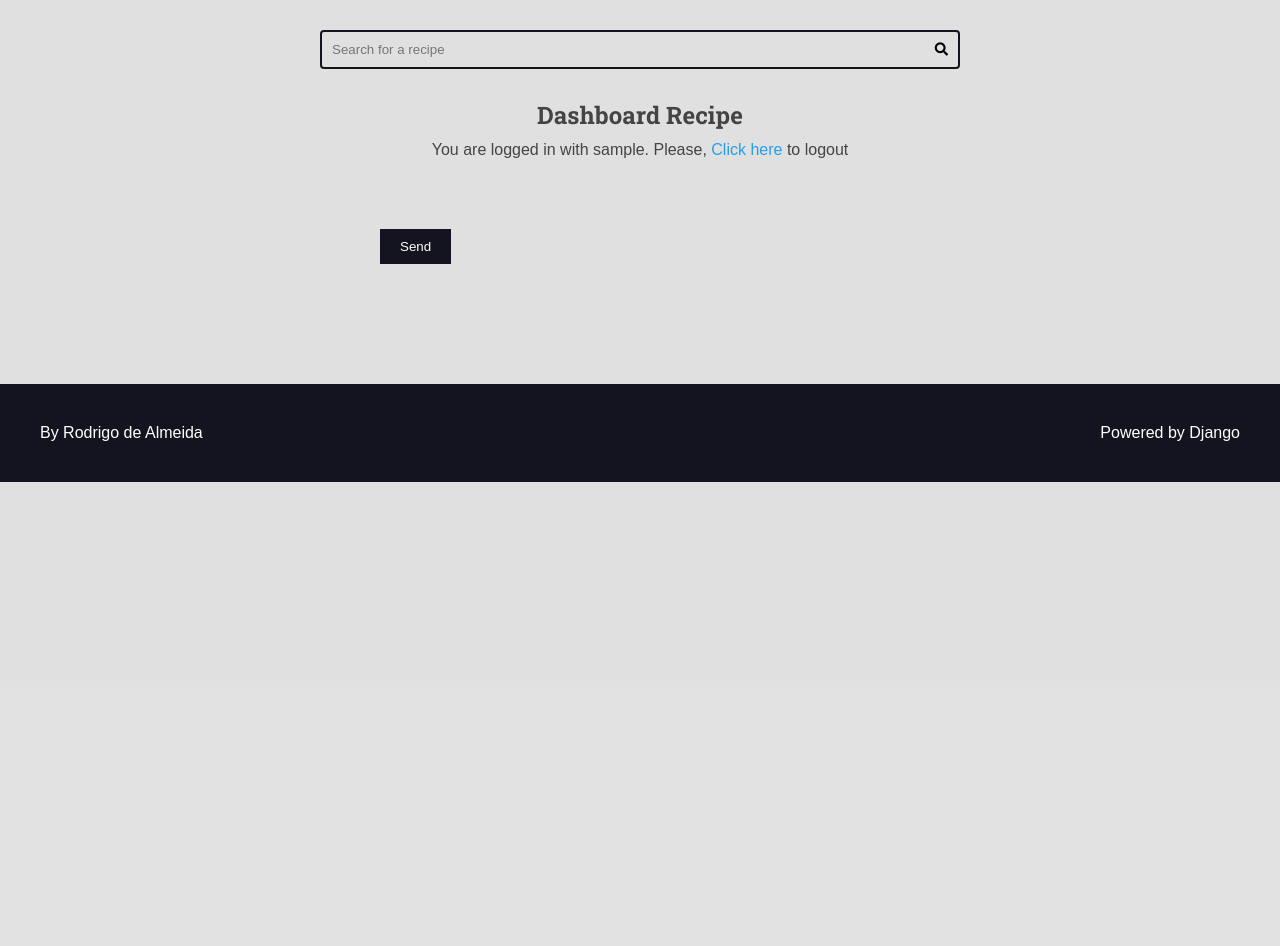
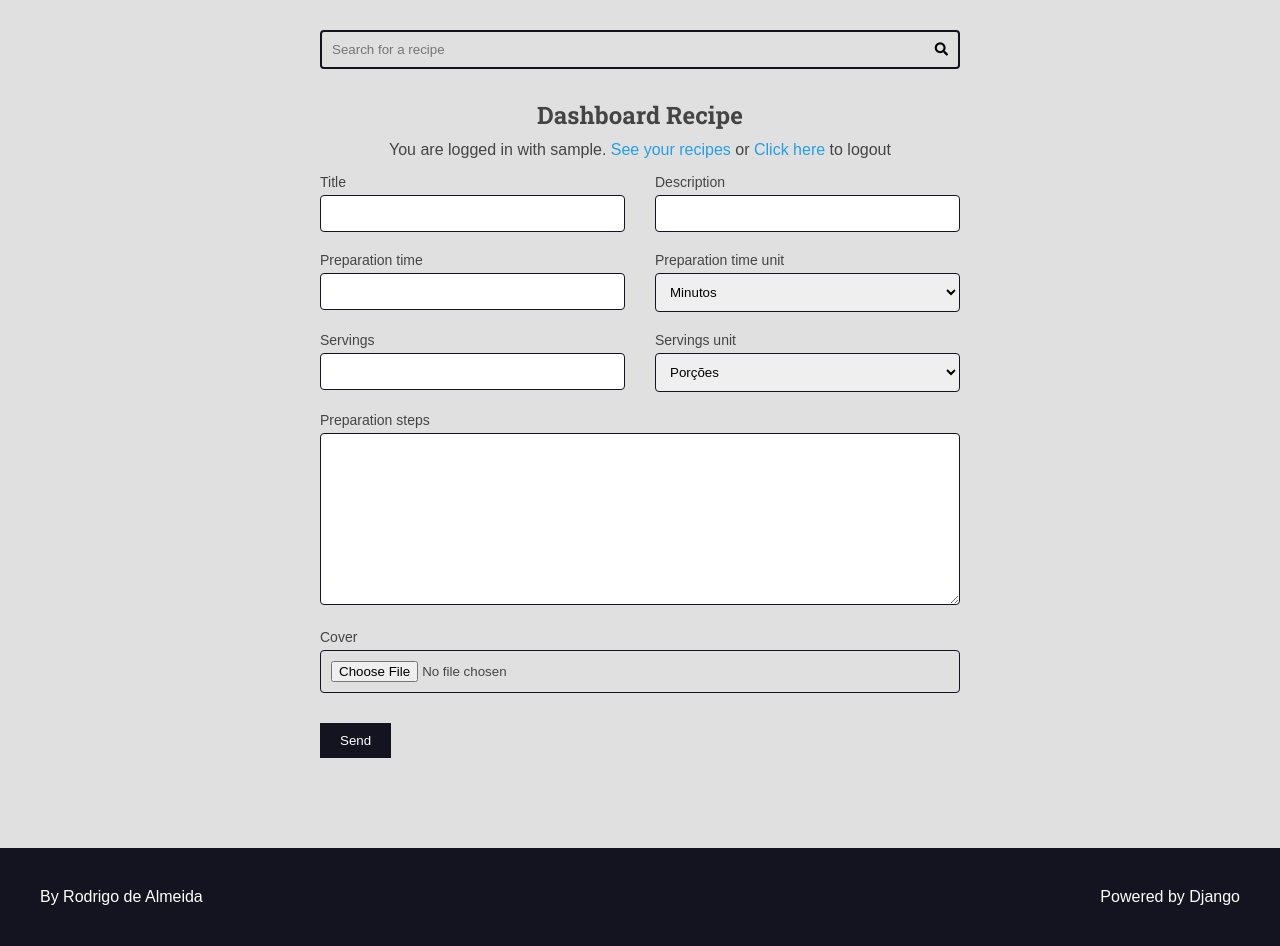
Before and after one commit to lordrodrigoo/Django, a Django app: template authors/templates/authors/pages/dashboard_recipe.html in a window 1280 px wide. Shown: the part 113-1059 px from the top of the page. Before the commit the page ends 595 px from the top, so only its background shows below. Run offline with Django 5.2, Linux system fonts and the light colour scheme; the template is opened without the code that fills it: values that come from a table or form of the project are taken from there, others are empty; the visitor is signed in with stand-in values (Sample User, id 1); parts of the project's set-up code (start-up, migrations or seed data) failed here and were passed over.

Commit message:
Ajusted form to create recipe and new field on form for provide images

```diff
--- /dev/null
+++ b/authors/forms/recipe_form.py
@@ -0,0 +1,40 @@
+from django import forms
+from recipes.models import Recipe
+from utils.django_forms import add_attr
+
+class AuthorRecipeForm(forms.ModelForm):
+    def __init__(self, *args, **kwargs):
+        super().__init__(*args, **kwargs)
+
+        add_attr(self.fields.get('preparation_steps'), 'class', 'span-2')
+
+
+
+    class Meta:
+        model = Recipe
+        fields = 'title', 'description', 'preparation_time',\
+        'preparation_time_unit', 'servings', 'servings_unit',\
+        'preparation_steps', 'cover'
+
+        widgets = {
+            'cover': forms.FileInput(
+                attrs={
+                    'class': 'span-2'
+                }
+            ),
+            'servings_unit': forms.Select(
+                choices=(
+                    ('Porções', 'Porções'),
+                    ('Pedaços', 'Pedaços'),
+                    ('Pessoas', 'Pessoas'),
+                ),
+            ),
+            'preparation_time_unit': forms.Select(
+                choices=(
+                    ('Minutos', 'Minutos'),
+                    ('Horas', 'Horas'),
+                ),
+            ),
+
+
+        }
--- a/authors/templates/authors/pages/dashboard_recipe.html
+++ b/authors/templates/authors/pages/dashboard_recipe.html
@@ -8,7 +8,7 @@
     {% include "global/partials/messages.html" %}
     {% include "authors/partials/login_message.html" %}
 
-    <div class="authors-dashboard-container">
+    <div class="left">
       {% include "global/partials/form.html" %}
 
     </div>
--- a/authors/templates/authors/partials/login_message.html
+++ b/authors/templates/authors/partials/login_message.html
@@ -1,7 +1,7 @@
 {% if request.user.is_authenticated %}
       <div class="login-message">You are logged in with
         {{ request.user.username }}.
-        Please,
+        <a href="{% url "authors:dashboard" %}">See your recipes </a> or
         <form  class='inline-form' action="{% url "authors:logout" %}" method='POST'>
           {% csrf_token %}
           <input type="hidden" name="username" value="{{request.user.username}}">
--- a/base_templates/global/partials/form.html
+++ b/base_templates/global/partials/form.html
@@ -1,10 +1,14 @@
 <div class="main-content container">
-    <form class="main-form" action="{{ form_action }}" method="POST">
+    <form class="main-form"
+          action="{{ form_action }}"
+          method="POST"
+          enctype="multipart/form-data"
+          >
       {% csrf_token %}
 
       <div class="form-content form-content-grid">
         {% for field in form %}
-          <div class="form-group">
+          <div class="form-group {{field.field.widget.attrs.class}}">
             <label for="{{ field.id_for_label }}">{{ field.label }}</label>
             {{field}}
 
@@ -14,6 +18,14 @@
 
             {{ field.errors }}
           </div>
+
+          {% if field.name == 'cover' and field.value.url %}
+            <div class="span-2">
+              <img src="{{field.value.url}}" alt="Capa para {{recipe.title}}">
+            </div>
+
+          {% endif %}
+
         {% endfor %}
       </div>
 
```
Also changed, not shown: authors/views.py (+22 -2 lines).
